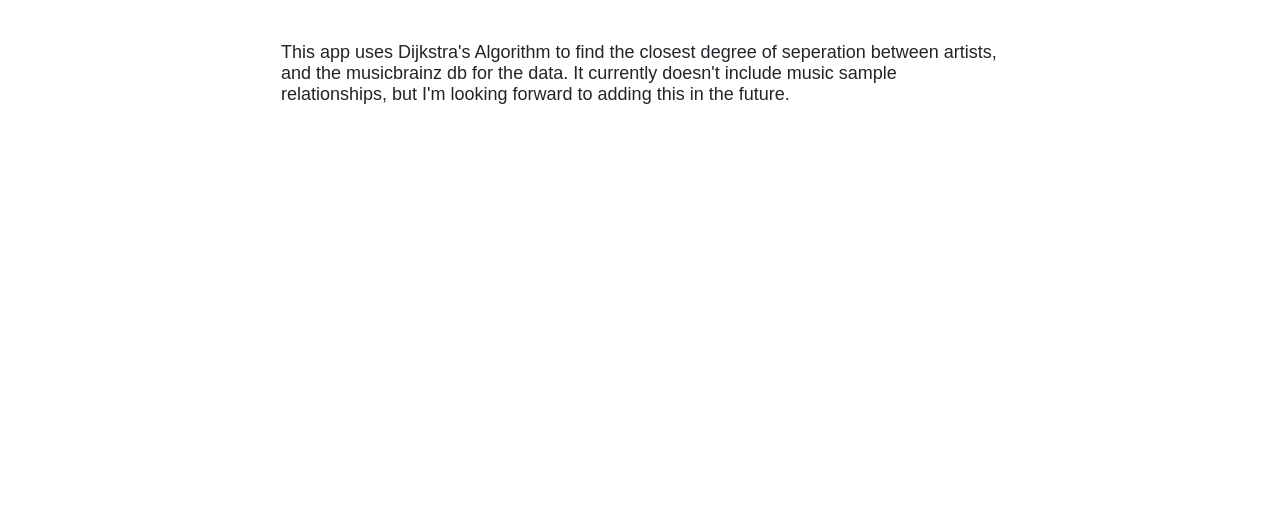
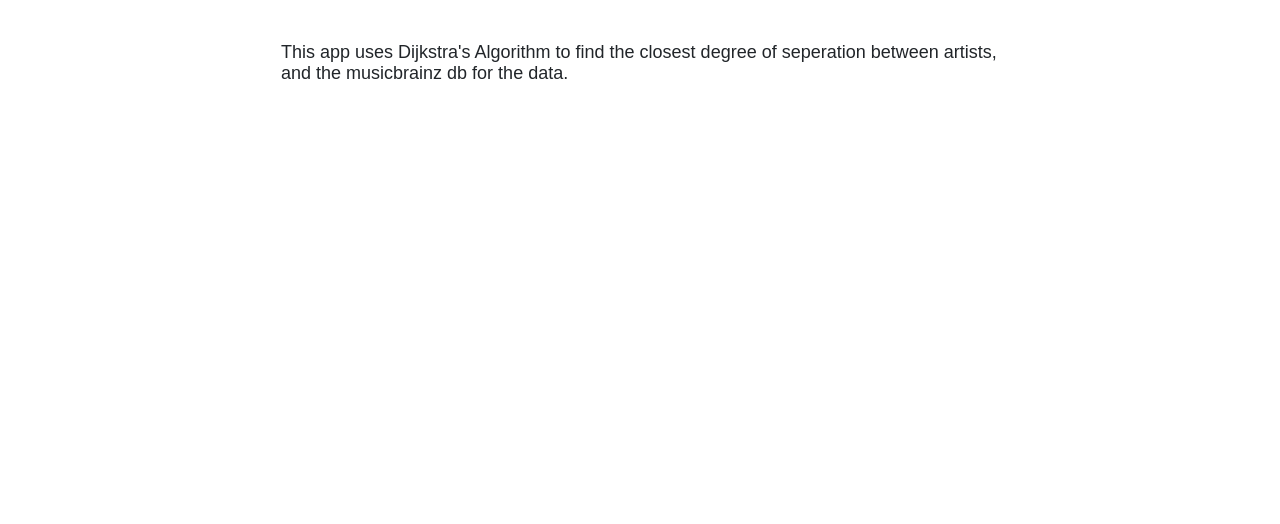
Before and after one commit to burhancoulibaly/Artist-Degree-of-Seperation, a website: page frontend/html/home.html in a window 1280 px wide. Shown: the part 276-800 px from the top of the page. Drawn offline with nearby package versions, Linux system fonts and the light colour scheme; files whose address does not match are found by name.

Commit message:
Edited html, and logging times

```diff
--- a/frontend/html/home.html
+++ b/frontend/html/home.html
@@ -28,7 +28,7 @@
         <h1>Welcome to Six Degrees of Music Artists Seperation</h1>
 
         <div>
-          <p>This app uses Dijkstra's Algorithm to find the closest degree of seperation between artists, and the musicbrainz db for the data. It currently doesn't include music sample relationships, but I'm looking forward to adding this in the future.</p>
+          <p>This app uses Dijkstra's Algorithm to find the closest degree of seperation between artists, and the musicbrainz db for the data.</p>
         </div>
       </div>
     </div>
--- a/frontend/js/home.js
+++ b/frontend/js/home.js
@@ -140,7 +140,9 @@
 
     console.log(artist1, artist2);
 
+    console.time("Getting artist data");
     const data = await getArtistsData([artist1, artist2]);
+    console.timeEnd("Getting artist data");
 
     console.log(data);
 
@@ -403,7 +405,9 @@
     //     }
     // }))
 
+    console.time("Running Dijkstra Algorithm");
     const path = Dijkstra(artist1, artist2, nodes);
+    console.timeEnd("Running Dijkstra Algorithm");
 
     let resultNodesDiv = document.createElement("DIV")
     resultNodesDiv.setAttribute("class", "result-nodes");
```
